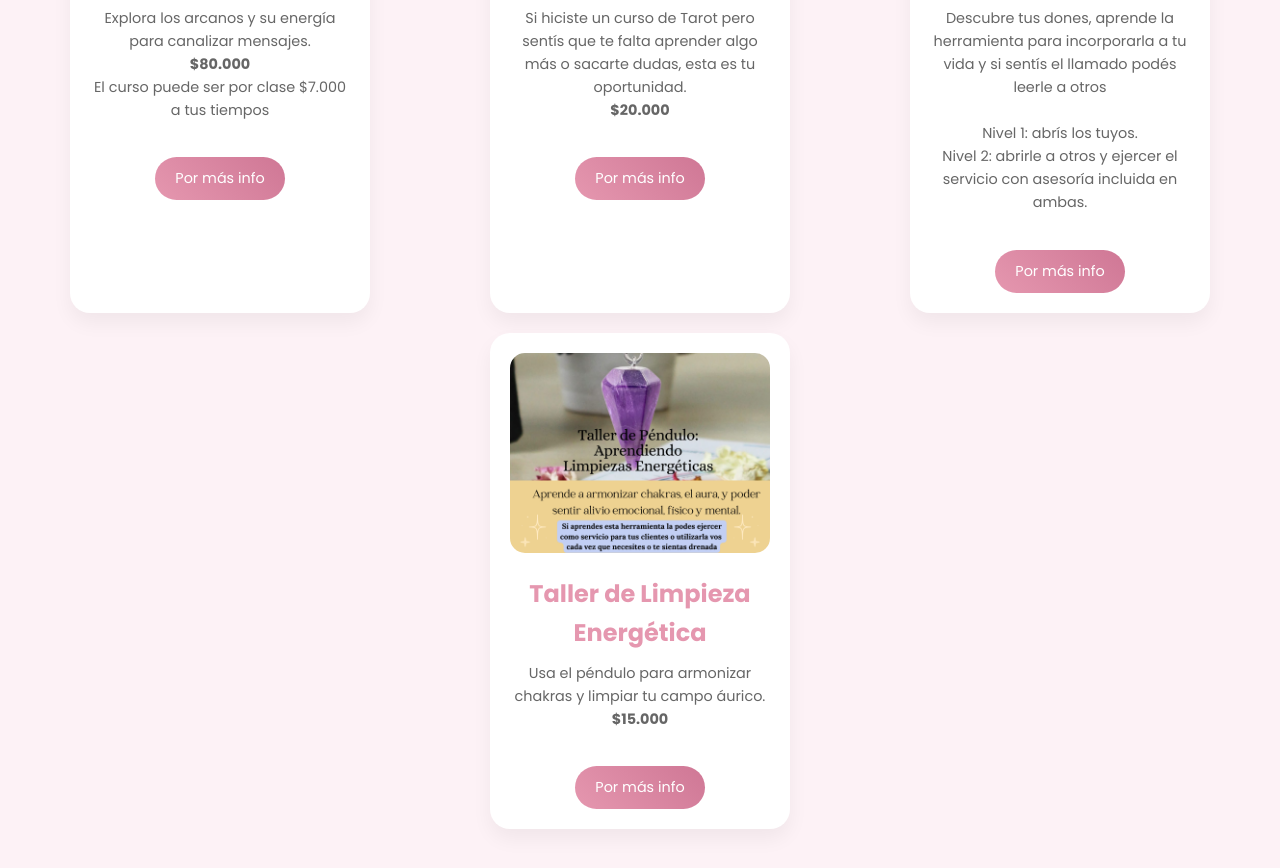
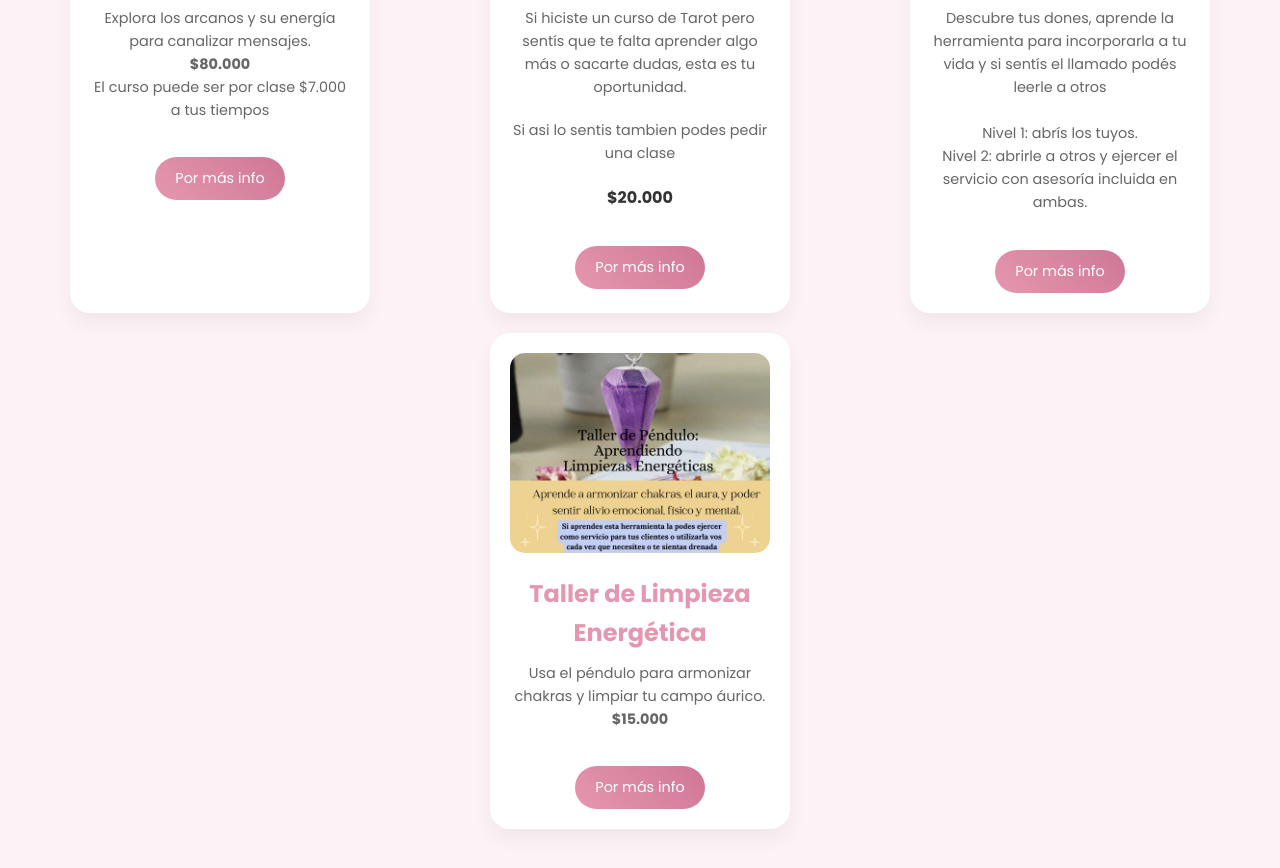
Before and after one commit to JuanFigueredoGuardia/FrecuenciaMistica, a plain HTML site: page index.html in a window 1280 px wide. Shown: the part 4849-5717 px from the top of the page. Drawn offline with Linux system fonts and the light colour scheme.

Commit message:
Add files via upload

```diff
--- a/index.html
+++ b/index.html
@@ -175,6 +175,7 @@
                 <img src="Imagenes/541051446_1616251756449018_23768328798481080_n.jpg" alt="Refuerzo para tarotistas">
                 <h3>Refuerzo para tarotistas</h3>
                 <p>Si hiciste un curso de Tarot pero sentís que te falta aprender algo más o sacarte dudas, esta es tu oportunidad.<br>
+                <p>Si asi lo sentis tambien podes pedir una clase</p>
                 <strong>$20.000</strong></p>
                 <a href="https://wa.link/enx8lx" target="_blank" class="btn">Por más info</a>
             </div>
```
